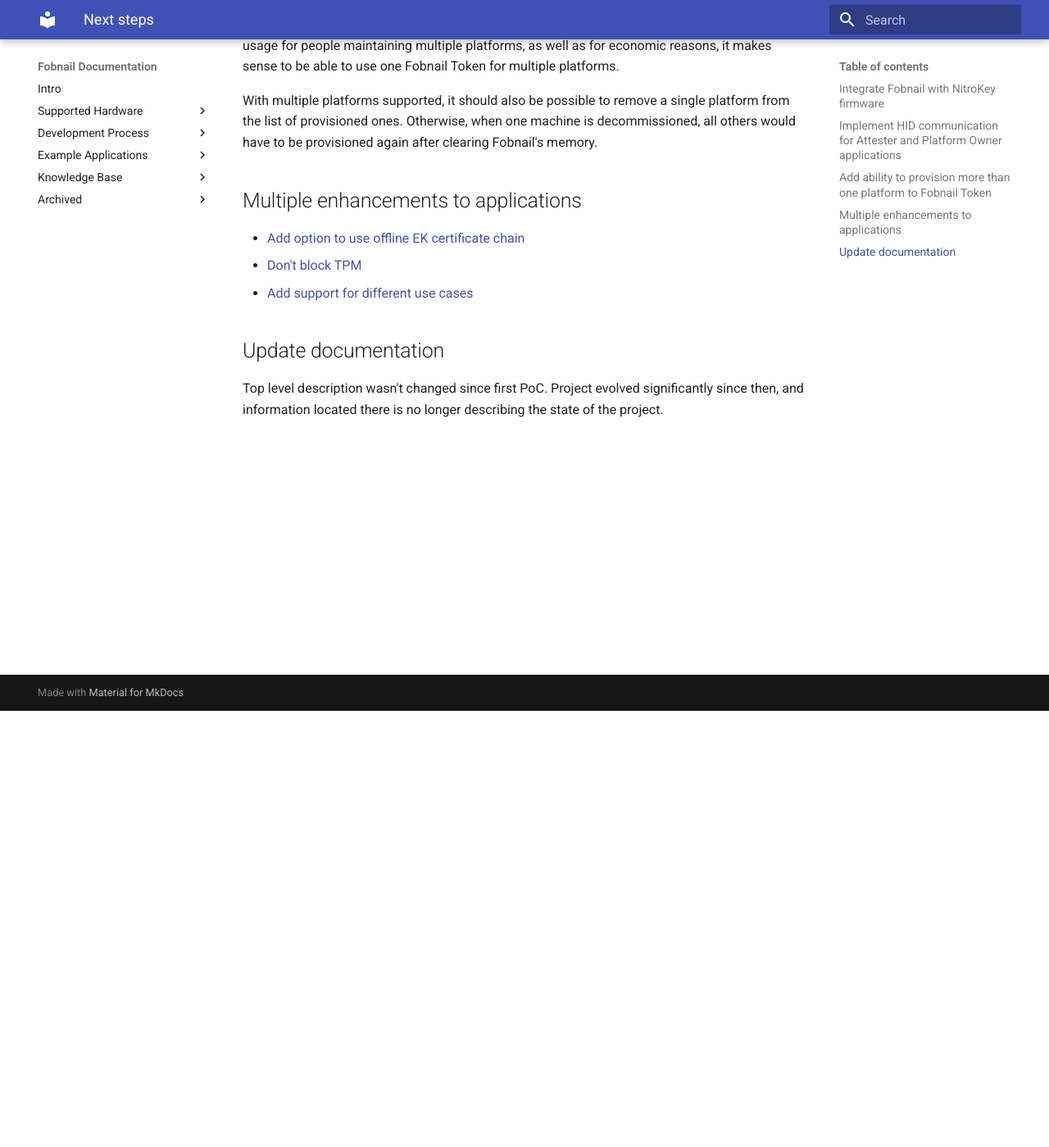
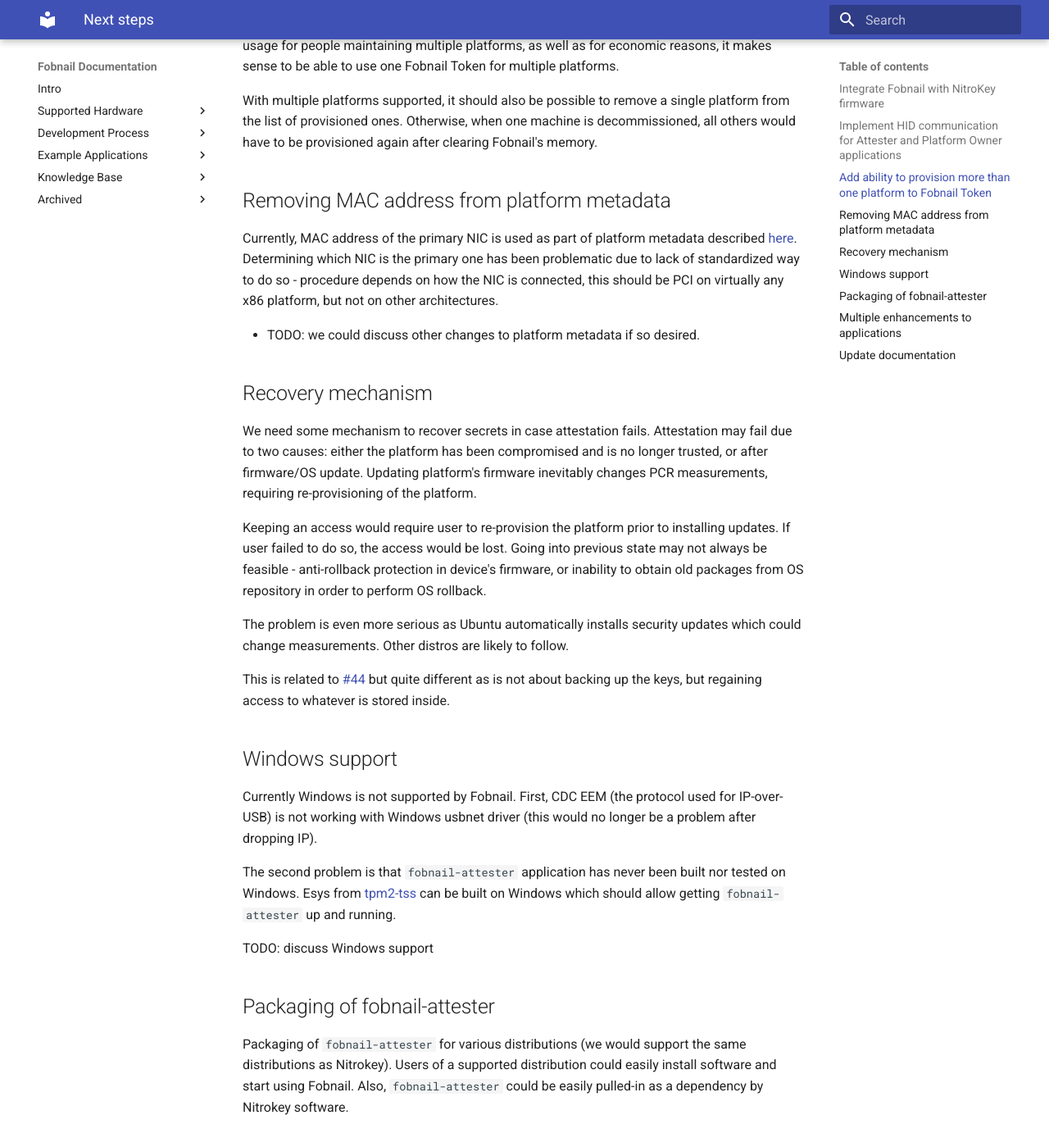
Before and after one commit to fobnail/docs, an MkDocs documentation site: the page built from docs/next_steps.md, in a window 1280 px wide and 1400 px high, scrolled down 533 px. Shown: the whole window at 82% size. Built offline with MkDocs 1.6.1 and Material for MkDocs 9.7.7, drawn with Linux system fonts in a browser that asks for light colours.

Commit message:
docs/next_steps.md: update

```diff
--- a/docs/next_steps.md
+++ b/docs/next_steps.md
@@ -20,6 +20,56 @@
 decommissioned, all others would have to be provisioned again after clearing
 Fobnail's memory.
 
+## Removing MAC address from platform metadata
+
+Currently, MAC address of the primary NIC is used as part of platform metadata
+described [here](https://fobnail.3mdeb.com/fobnail-api/#adminprovisionidmeta).
+Determining which NIC is the primary one has been problematic due to lack of
+standardized way to do so - procedure depends on how the NIC is connected, this
+should be PCI on virtually any x86 platform, but not on other architectures.
+
+- TODO: we could discuss other changes to platform metadata if so desired.
+
+## Recovery mechanism
+
+We need some mechanism to recover secrets in case attestation fails. Attestation
+may fail due to two causes: either the platform has been compromised and is no
+longer trusted, or after firmware/OS update. Updating platform's firmware
+inevitably changes PCR measurements, requiring re-provisioning of the platform.
+
+Keeping an access would require user to re-provision the platform prior to
+installing updates. If user failed to do so, the access would be lost. Going
+into previous state may not always be feasible - anti-rollback protection in
+device's firmware, or inability to obtain old packages from OS repository in
+order to perform OS rollback.
+
+The problem is even more serious as Ubuntu automatically installs security
+updates which could change measurements. Other distros are likely to follow.
+
+This is related to [#44](https://github.com/fobnail/fobnail/issues/44) but quite
+different as is not about backing up the keys, but regaining access to whatever
+is stored inside.
+
+## Windows support
+
+Currently Windows is not supported by Fobnail. First, CDC EEM (the protocol used
+for IP-over-USB) is not working with Windows usbnet driver (this would no longer
+be a problem after dropping IP).
+
+The second problem is that `fobnail-attester` application has never been built
+nor tested on Windows. Esys from
+[tpm2-tss](https://github.com/tpm2-software/tpm2-tss) can be built on Windows
+which should allow getting `fobnail-attester` up and running.
+
+TODO: discuss Windows support
+
+## Packaging of fobnail-attester
+
+Packaging of `fobnail-attester` for various distributions (we would support the
+same distributions as Nitrokey). Users of a supported distribution could easily
+install software and start using Fobnail. Also, `fobnail-attester` could be
+easily pulled-in as a dependency by Nitrokey software.
+
 ## Multiple enhancements to applications
 
 - [Add option to use offline EK certificate chain](https://github.com/fobnail/fobnail-attester/issues/37)
```
